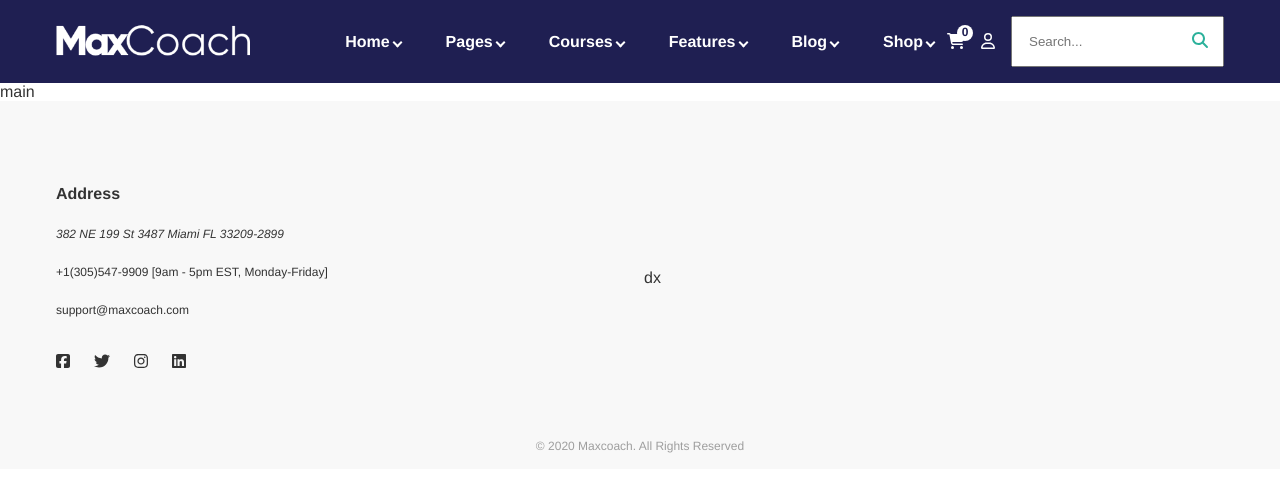
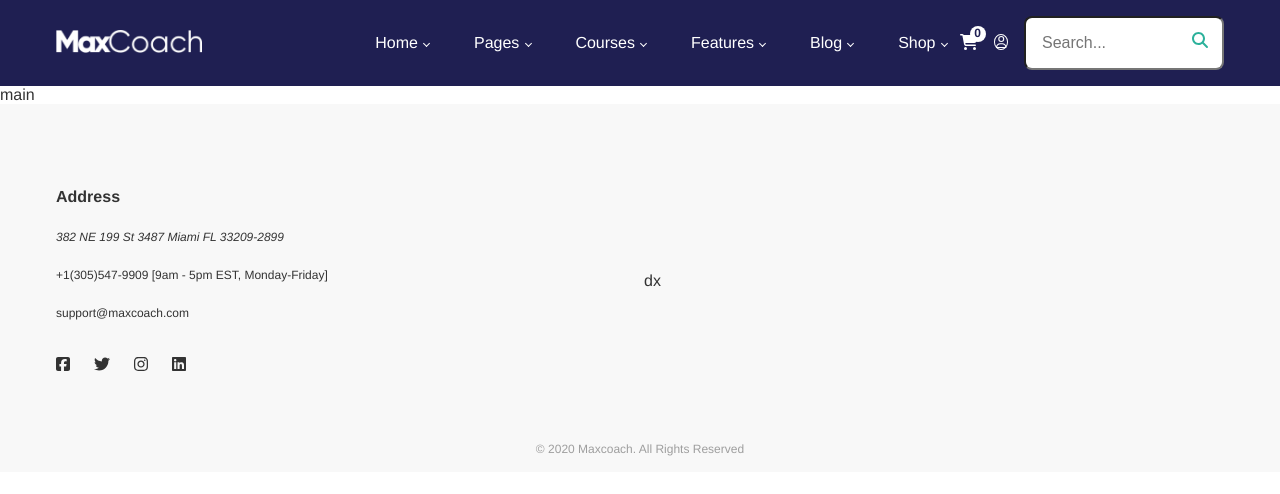
Before and after one commit to masfreddy93/proj-html-vuejs, a Vue app: page / in a window 1280 px wide. Shown: the top 494 px of the page. Built offline with nearby package versions, Linux system fonts and the light colour scheme.

Commit message:
refactoring

```diff
--- a/src/components/HeaderComponent.vue
+++ b/src/components/HeaderComponent.vue
@@ -1,73 +1,27 @@
 <template>
     <header>
         <div class="container">
-            <div class="header-start">
-                <figure class="logo">
-                    <img src="../assets/images/dark-logo.png" alt="">
-                </figure>
-            </div>
-
-
-            <div class="header-end">
-                <ul class="header-end-menu">
-                    <li v-for="(item, i) in menuItems" :key="i">
-                        <a :href="item.href" > {{ item.text }} </a>
-                    </li>
-                </ul>
-
-                <ul class="header-end-tools">
-                    <li class="cart">
-                        <a href="#"><font-awesome-icon icon="fa-solid fa-cart-shopping" class="cart-icon" /></a>
-                        <div class="shop-counter"> {{ shopCounter}} </div>
-                    </li>
-                    <li class="user"><a href="#"><font-awesome-icon icon="fa-regular fa-user" /></a></li>
-                    <li class="search-bar">
-                        <input type="text" placeholder="Search...">
-                        <a href="#"><font-awesome-icon icon="fa-solid fa-magnifying-glass" class="lens" /></a>
-                    </li>
-                </ul>
-            </div>
+            <HeaderStart :logo="logo" />
+            <HeaderEnd />
         </div>
     </header>
 </template>
 
 
 <script>
+import HeaderStart from './HeaderStart.vue';
+import HeaderEnd from './HeaderEnd.vue';
 
 export default {
-
     data() {
         return {
-            menuItems: [
-                {
-                    text: 'Home',
-                    href: '#'
-                },
-                {
-                    text: 'Pages',
-                    href: '#'
-                },
-                {
-                    text: 'Courses',
-                    href: '#'
-                },
-                {
-                    text: 'Features',
-                    href: '#'
-                },
-                {
-                    text: 'Blog',
-                    href: '#'
-                },
-                {
-                    text: 'Shop',
-                    href: '#'
-                }
-            ],
-            shopCounter: 0,
-        }
-    }
-
+            logo: {
+                href: "#",
+                src: require("../assets/images/dark-logo.png"),
+            }
+        };
+    },
+    components: { HeaderStart, HeaderEnd }
 }
 
 </script>
@@ -88,35 +42,33 @@ header {
         .header-start {
 
             img {
-                max-height: 2rem;
+                max-height: 1.5rem;
                 filter: brightness(10);
             }
         }
 
         .header-end {
             @include my-display-flex;
-            gap: 0.5rem;
 
-            .header-end-menu {
+            .header-end-navbar {
                 @include my-display-flex;
                 gap: 2.5rem;
 
-                li {
+                a {
                     position: relative;
                     padding-right: 1rem;
-                    font-weight: 700;
                 }
 
-                li::after {
+                a::after {
                     content: '';
                     position: absolute;
-                    border: 1px solid white;
-                    border-width: 0 2px 2px 0;
+                    border: 0.5px solid white;
+                    border-width: 0 1px 1px 0;
                     display: inline-block;
-                    padding: 2.5px;
+                    padding: 2px;
                     transform: rotate(45deg);
                     right: 0.3rem;
-                    top: 0.4rem;
+                    top: 0.45rem;
                 }
             }
 
@@ -149,11 +101,22 @@ header {
                     }
                 }
 
+                li.user .user-icon {
+                    font-size: 0.75rem;
+                    border: 1px solid white;
+                    border-radius: 50%;
+                    padding: 1px;
+                }
+
                 .search-bar {
                     position: relative;
 
                     input {
                         padding: 1rem;
+                        width: 12.5rem;
+                        font-size: 1rem;
+                        font-weight: lighter;
+                        border-radius: 0.5rem;
                     }
 
                     .lens {
```
